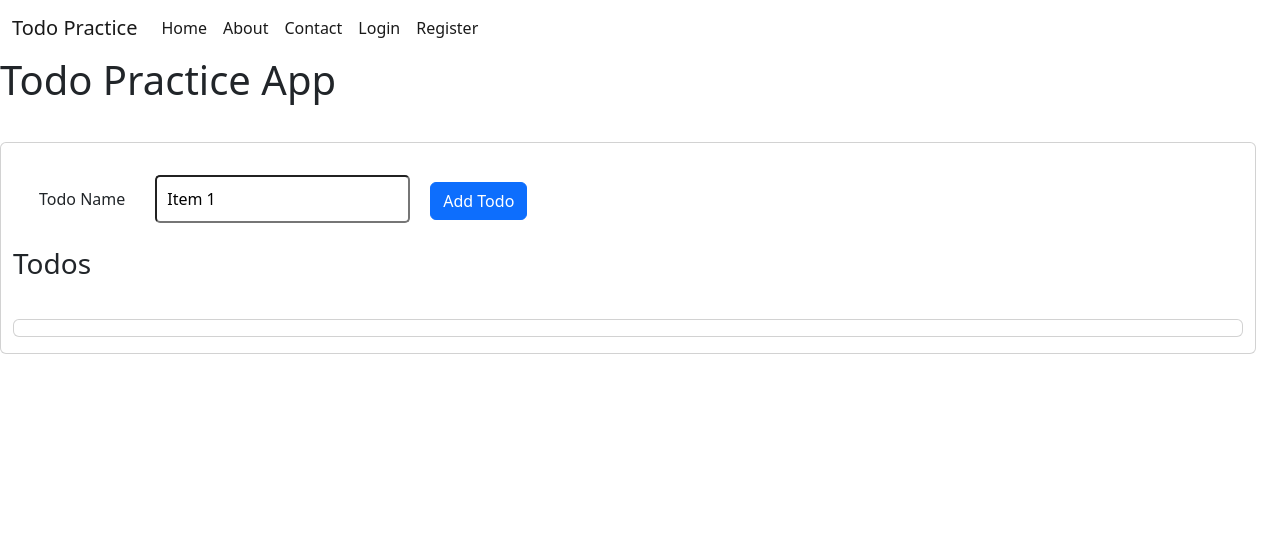
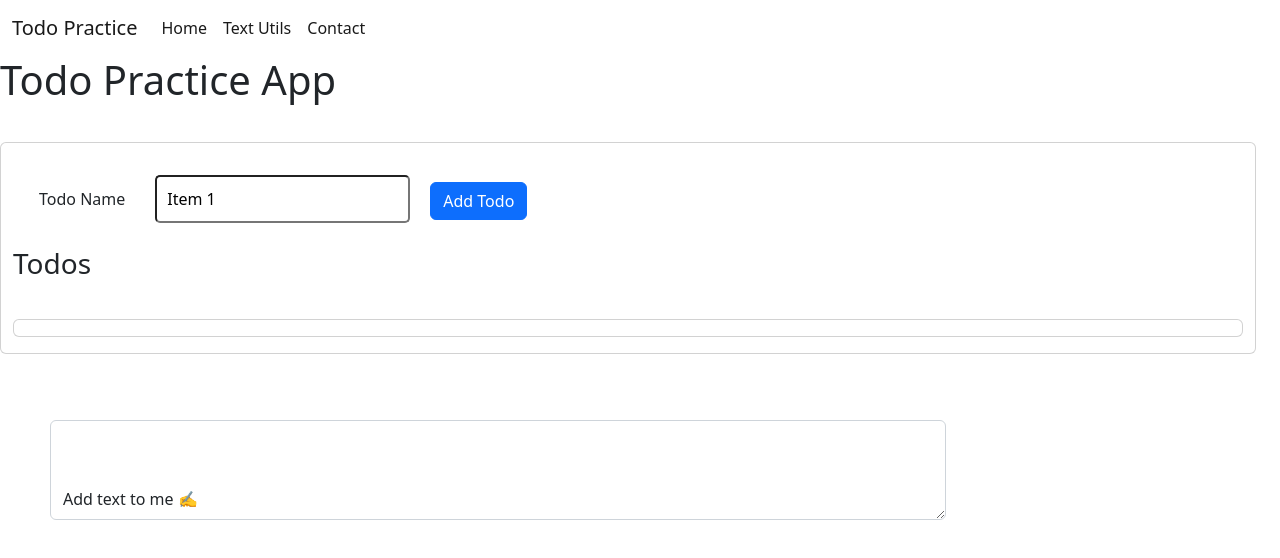
Before and after one commit to dupinder/react-practice, a React (Vite) app: page / in a window 1280 px wide. Shown: the top 558 px of the page. Built offline with nearby package versions, Linux system fonts and the light colour scheme.

Commit message:
chore: add new component text utils

```diff
--- a/src/App.jsx
+++ b/src/App.jsx
@@ -1,85 +1,25 @@
 
 import 'bootstrap/dist/css/bootstrap.css';
 import 'bootstrap/dist/js/bootstrap.js';
+
 import Navbar from './components/Navbar';
+import TodoApp from './components/TodoApp';
+import TextUtil from './components/TextUtil';
+
 import './App.css'
-
-import { useState } from 'react';
 
 export default function App() {
 
-
-  const [newItem, setNewItem] = useState("Item 1");
-  const [todoList, setTodoList] = useState([]);
-
-  const handleSubmit = e => {
-    e.preventDefault();
-
-    if(newItem === "") {
-      alert("Todo name shouldn't be empty");
-      return;
-    }
-
-    const id = todoList.length + 1;
-    const newTodo = [...todoList, {id: id, title: newItem, completed: false}];
-    setTodoList(newTodo);
-    setNewItem("");
-  };
-
-  const toggleTodo = (id, e) => {
-    todoList.map( t => {
-      if(t.id == id){
-        t.completed = !t.completed;
-        console.log("tid"+t.id+" is checked : " + t.completed)
-      }
-    })
-  }
-
-  const deleteMe = id => {
-    todoList.filter(t => t.id === id).pop();
-  }
-
   const navBar = {
     appName: "Todo Practice",
-    navItems: ["Home", "About", "Contact", "Login", "Register"]
+    navItems: [{  "name": "Home",  "url": "/home"}, {  "name": "Text Utils",  "url": "/text-utils"}, {  "name": "Contact",  "url": "/contact"}]
   }
 
   return (
     <>
-
-    <Navbar appName={navBar.appName} navItems={navBar.navItems} />
-
-      <h1>Todo Practice App</h1>
-      <div className="container center row">
-        <div className="todo-container card pt-3 mb-3">
-          <form className="" id="add-todo" name="add-todo" onSubmit={handleSubmit} >
-            <div className="m-3">
-              <label htmlFor="todo-name" className="form-label">Todo Name</label>
-              <input className="form-label" value={newItem} id="todo-name" name="todo-name" onChange={e => setNewItem(e.target.value)}></input>
-              <button className='btn btn-primary'>Add Todo</button>
-            </div>
-          </form>
-
-          <div><h3>Todos</h3></div>
-
-
-          <div className='todo-container card pt-3 mb-3'>
-
-            {todoList.map( (t) => {
-              return (
-                <div className='todo-row-container'>
-                  <span className="checkbox-container">
-                  <input type="checkbox" onChange={e => toggleTodo(t.id, e)} id={t.id} name={t.title} value={t.title}></input>
-                  </span>
-                  <label htmlFor="vehicle1"> <div className="todo-label ml-3 mr-3">{t.title}</div></label>
-                  <button className="btn btn-danger" onClick={ () => deleteMe(t.id)}> Delete</button>
-                </div>
-              )
-            })}
-
-          </div>
-        </div>
-      </div>
+      <Navbar appName={navBar.appName} navItems={navBar.navItems} />
+      <TodoApp></TodoApp>
+      <TextUtil></TextUtil>
     </>
   )
 }
--- a/src/components/Navbar.jsx
+++ b/src/components/Navbar.jsx
@@ -4,27 +4,40 @@ export default function Navbar(props) {
   return (
     <nav className="navbar navbar-expand-lg bg-body-tertiary">
       <div className="container-fluid">
-                <a className="navbar-brand" href="/">{props.appName}</a>
-                <button className="navbar-toggler" type="button" data-bs-toggle="collapse" data-bs-target="#navbarNav" aria-controls="navbarNav" aria-expanded="false" aria-label="Toggle navigation">
+        <a className="navbar-brand" href="/">
+          {props.appName}
+        </a>
+        <button
+          className="navbar-toggler"
+          type="button"
+          data-bs-toggle="collapse"
+          data-bs-target="#navbarNav"
+          aria-controls="navbarNav"
+          aria-expanded="false"
+          aria-label="Toggle navigation"
+        >
           <span className="navbar-toggler-icon"></span>
         </button>
         <div className="collapse navbar-collapse" id="navbarNav">
           <ul className="navbar-nav">
-                    {
-                        props.navItems.map((item, index) => {
+            {props.navItems.map((item, index) => {
               return (
                 <>
                   <li className="nav-item">
-                                        <a className="nav-link active" aria-current="page" href="/">{item}</a>
+                    <a
+                      className="nav-link active"
+                      aria-current="page"
+                      href={item.url}
+                    >
+                      {item.name}
+                    </a>
                   </li>
                 </>
               );
-                        })
-                    }
+            })}
           </ul>
         </div>
       </div>
     </nav>
   );
-
-};
+}
--- /dev/null
+++ b/src/components/TextUtil.jsx
@@ -0,0 +1,17 @@
+import React from "react";
+
+export default function TextUtil() {
+  return (
+    <>
+      <div className="form-floating" >
+        <textarea
+          className="form-control"
+          placeholder="Leave a comment here"
+          id="floatingTextarea2"
+          style={{height: '100px', width: '70%', margin: '50px'}}
+        ></textarea>
+        <label style={{height: '100px', width: '70%', margin: '50px'}} htmlFor="floatingTextarea2">Add text to me ✍️</label>
+      </div>
+    </>
+  );
+}
--- /dev/null
+++ b/src/components/TodoApp.jsx
@@ -0,0 +1,73 @@
+import React from "react";
+
+import { useState } from 'react';
+
+export default function TodoApp() {
+
+
+    const [newItem, setNewItem] = useState("Item 1");
+    const [todoList, setTodoList] = useState([]);
+
+    const handleSubmit = e => {
+      e.preventDefault();
+
+      if(newItem === "") {
+        alert("Todo name shouldn't be empty");
+        return;
+      }
+
+      const id = todoList.length + 1;
+      const newTodo = [...todoList, {id: id, title: newItem, completed: false}];
+      setTodoList(newTodo);
+      setNewItem("");
+    };
+
+    const toggleTodo = (id, e) => {
+      todoList.map( t => {
+        if(t.id == id){
+          t.completed = !t.completed;
+          console.log("tid"+t.id+" is checked : " + t.completed)
+        }
+      })
+    }
+
+    const deleteMe = id => {
+      todoList.filter(t => t.id === id).pop();
+    }
+
+    return (
+        <>
+            <h1>Todo Practice App</h1>
+            <div className="container center row">
+            <div className="todo-container card pt-3 mb-3">
+                <form className="" id="add-todo" name="add-todo" onSubmit={handleSubmit} >
+                <div className="m-3">
+                    <label htmlFor="todo-name" className="form-label">Todo Name</label>
+                    <input className="form-label" value={newItem} id="todo-name" name="todo-name" onChange={e => setNewItem(e.target.value)}></input>
+                    <button className='btn btn-primary'>Add Todo</button>
+                </div>
+                </form>
+
+                <div><h3>Todos</h3></div>
+
+
+                <div className='todo-container card pt-3 mb-3'>
+
+                {todoList.map( (t) => {
+                    return (
+                    <div className='todo-row-container'>
+                        <span className="checkbox-container">
+                        <input type="checkbox" onChange={e => toggleTodo(t.id, e)} id={t.id} name={t.title} value={t.title}></input>
+                        </span>
+                        <label htmlFor="vehicle1"> <div className="todo-label ml-3 mr-3">{t.title}</div></label>
+                        <button className="btn btn-danger" onClick={ () => deleteMe(t.id)}> Delete</button>
+                    </div>
+                    )
+                })}
+
+                </div>
+            </div>
+            </div>
+        </>
+    );
+}
```
Lines whose indentation alone changed are shown as unchanged.
